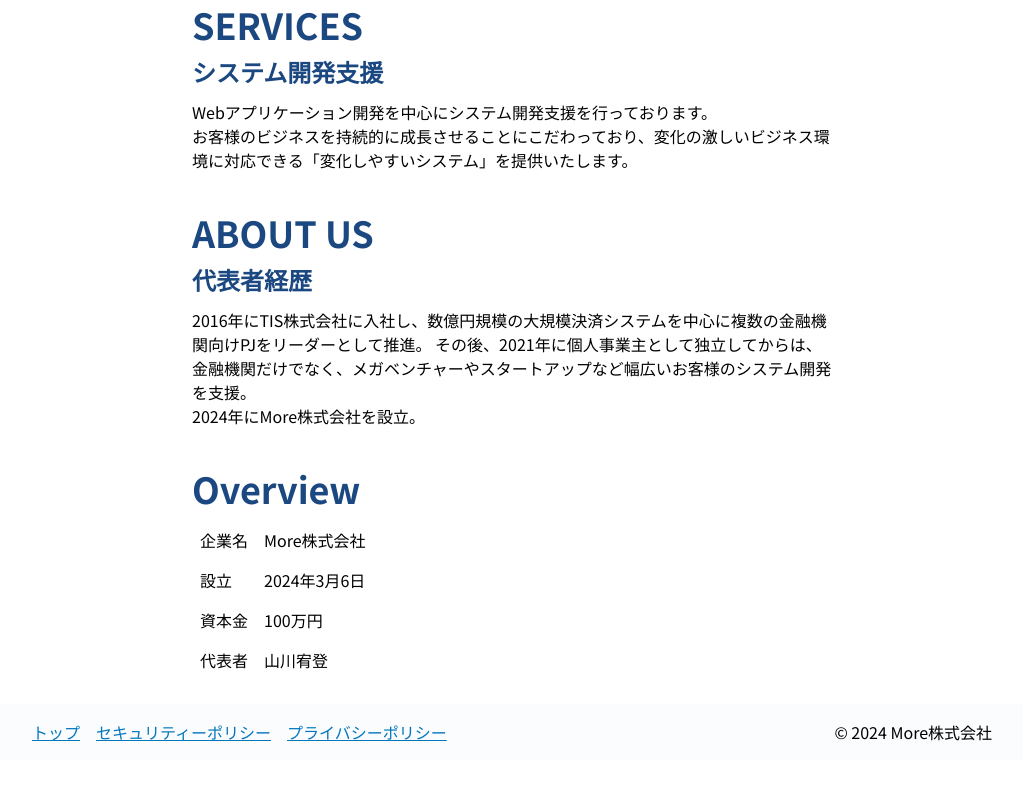
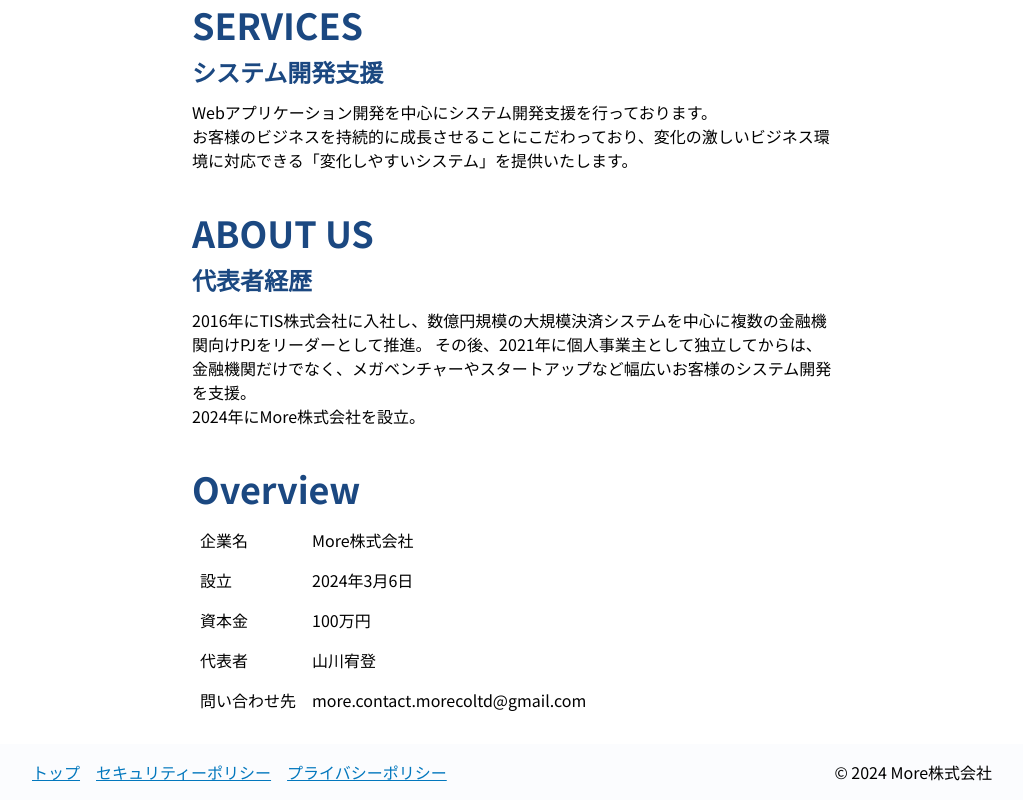
Before and after one commit to uekiGityuto/more-homepage, a Next.js app: page / in a window 1280 px wide. Shown: the part 485-1285 px from the top of the page, without its empty margins (128-1151 px from the left). Before the commit the page ends 1245 px from the top, so only its background shows below. Built offline with nearby package versions, Linux system fonts and the light colour scheme.

Commit message:
fix to add contact on overview

```diff
--- a/src/components/uiParts/Home/Overview/index.tsx
+++ b/src/components/uiParts/Home/Overview/index.tsx
@@ -1,11 +1,11 @@
 import { H2 } from "@/components/atoms/Typography";
 
-const DATA = [
+const DATA: { label: string; value: string }[] = [
   { label: "企業名", value: "More株式会社" },
   { label: "設立", value: "2024年3月6日" },
   { label: "資本金", value: "100万円" },
   { label: "代表者", value: "山川宥登" },
-  // TODO: 問い合わせ先の情報を追加する
+  { label: "問い合わせ先", value: "more.contact.morecoltd@gmail.com" },
 ];
 
 export const Overview = () => (
```
